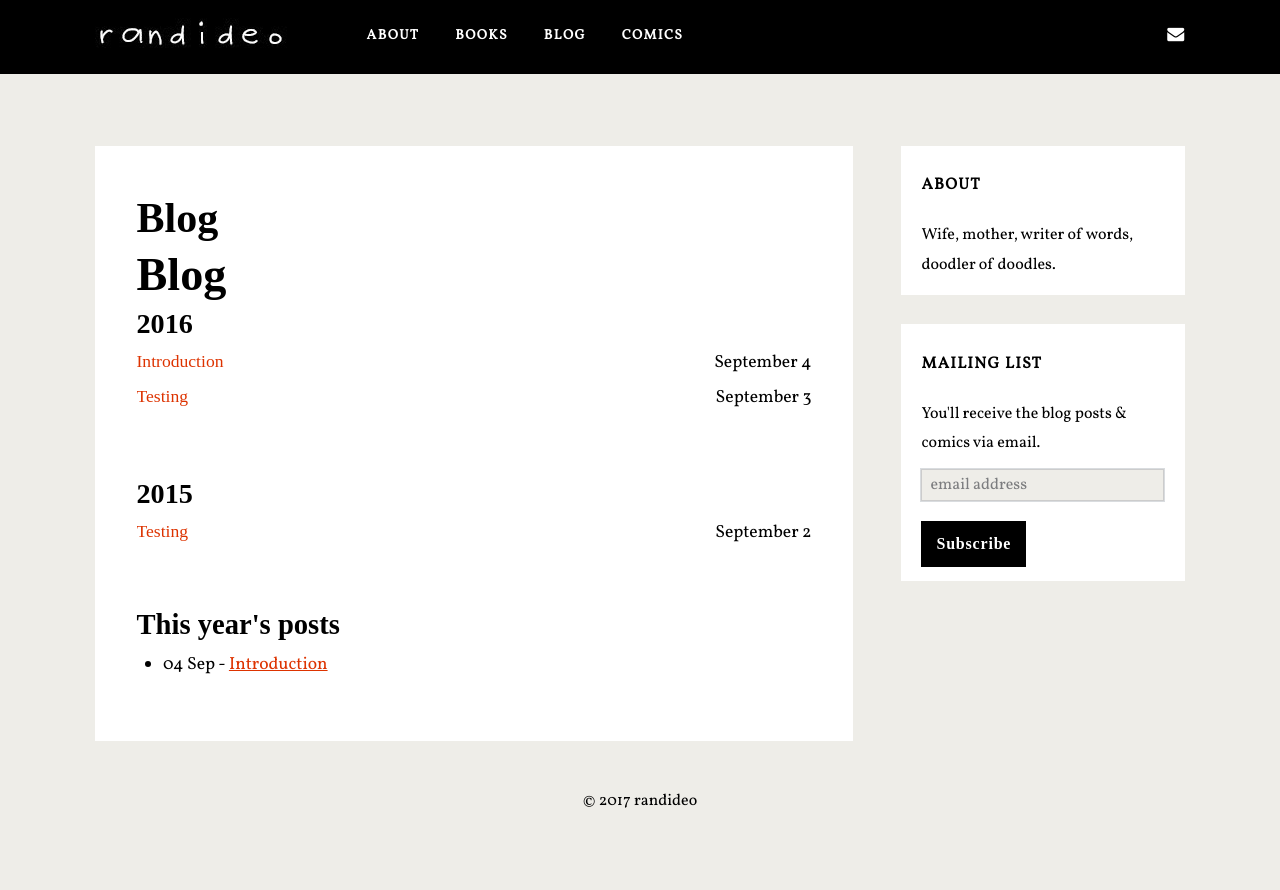
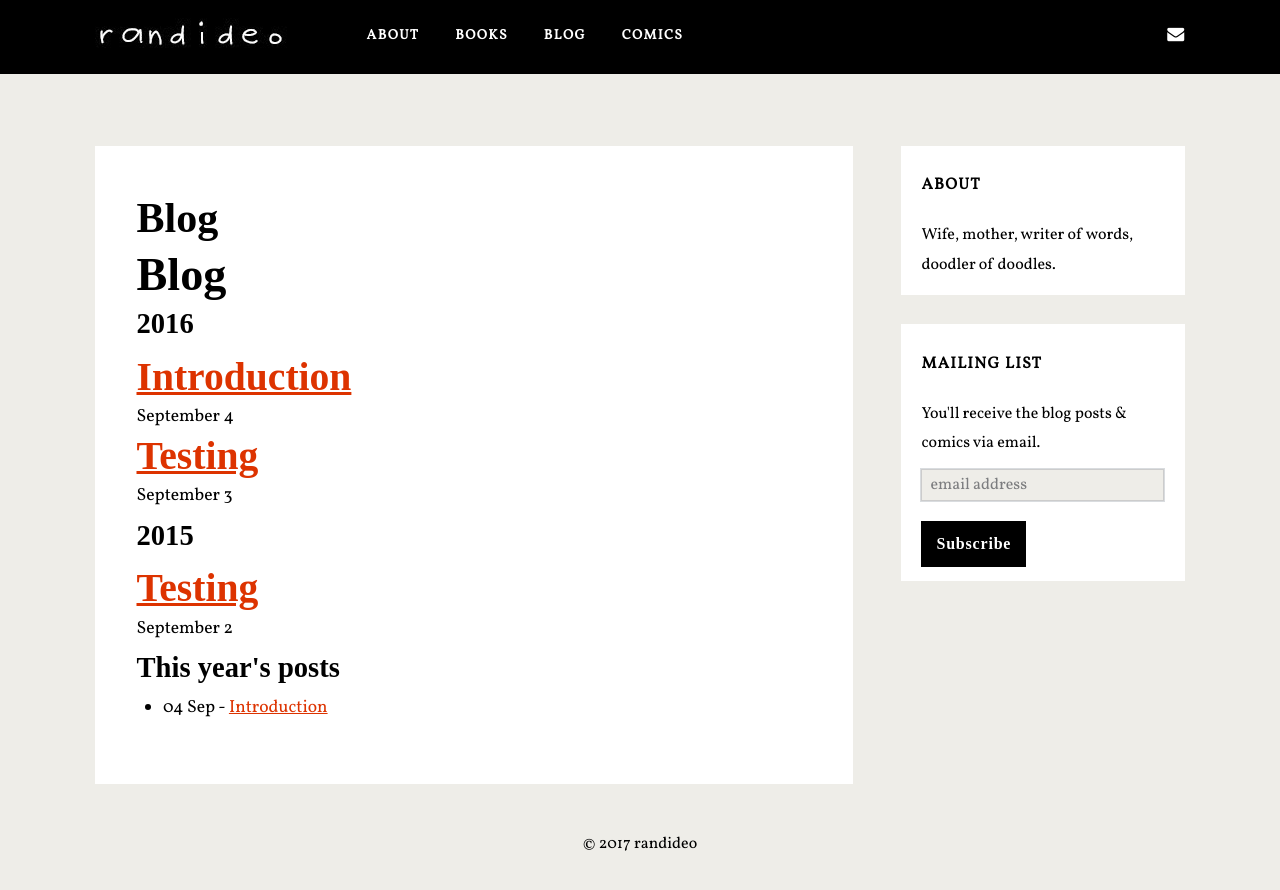
Before and after one commit to randideo/randideo.github.io, a Jekyll site: the page built from blog.html, in a window 1280 px wide. Shown: the top 890 px of the page. Built offline with Jekyll 4.4.1, drawn with Linux system fonts in a browser that asks for light colours; nearby versions of some CDN libraries; some web fonts are replaced; comment, search, counter and statistics services are not loaded.

Commit message:
Create style.css

```diff
--- a/css/style.css
+++ b/css/style.css
@@ -1491,47 +1491,6 @@ height:auto;
   padding: 0;
 }
 
-.archive {
-  margin-bottom: 3em;
-  text-align: center;
-  @media (min-width: 672px) {
-    text-align: left;
-  }
-
-  h2 {
-    display: inline-block;
-    margin: 0;
-    font-size: inherit;
-    font-weight: normal;
-  }
-
-  h3 {
-    font-size: 1.6em;
-  }
-
-  .archive-item {
-    margin-bottom: 1em;
-    overflow: auto;
-    @media (min-width: 672px) {
-      margin-bottom: .5em;
-    }
-  }
-
-  .archive-item + .archive-year {
-    margin-top: 2em;
-  }
-
-  .archive-date {
-    margin-top: 0;
-    margin-bottom: 0;
-    @media (min-width: 672px) {
-      float: right;
-      margin-left: 1em;
-    }
-  }
-
-}
-
 .tags li {
   float: left;
 }
```
